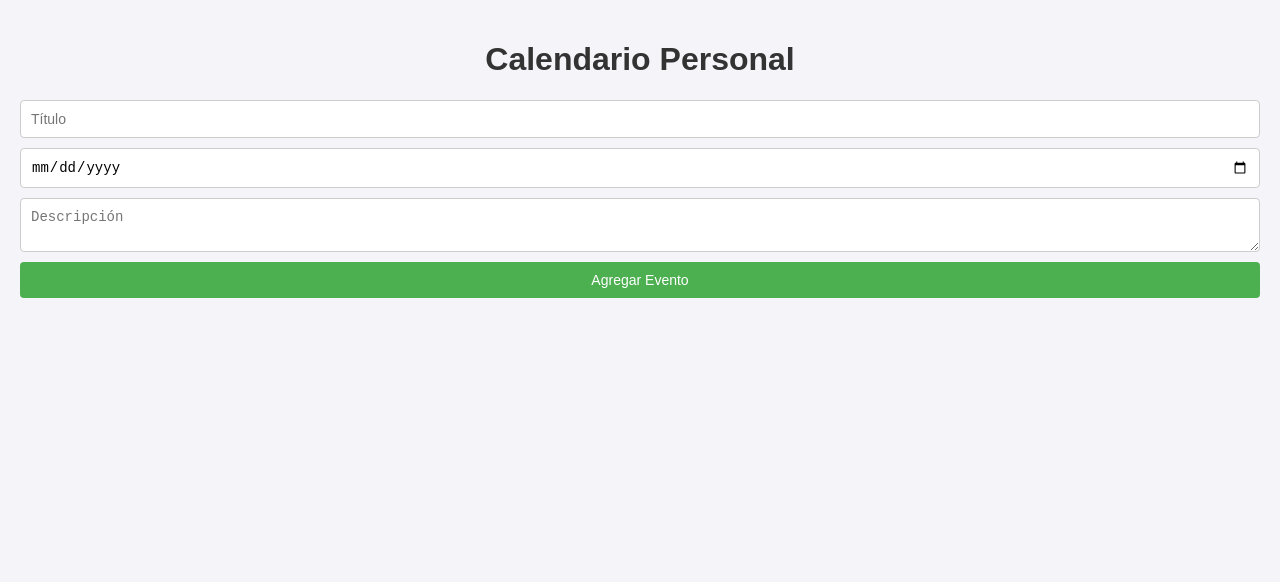
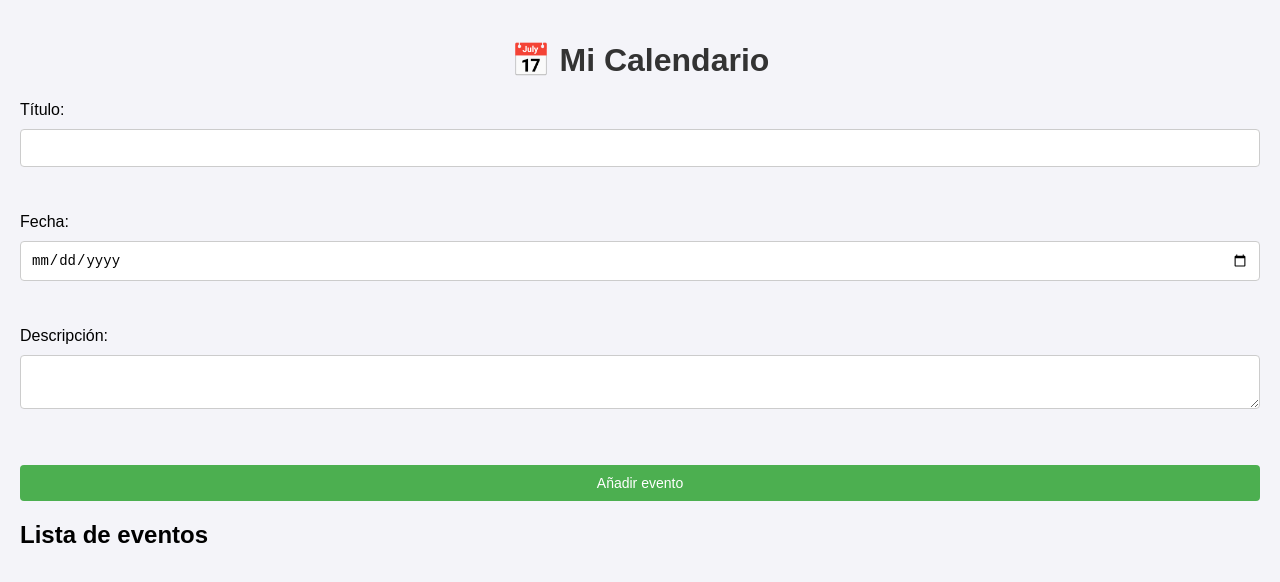
Before and after one commit to abraham-diaz/Calendario, a website: page public/index.html in a window 1280 px wide. Drawn offline with Linux system fonts and the light colour scheme; no server answers.

Commit message:
fixed:arreglos

```diff
--- a/public/index.html
+++ b/public/index.html
@@ -1,26 +1,36 @@
 <!DOCTYPE html>
-<html lang="en">
+<html lang="es">
 <head>
   <meta charset="UTF-8">
   <meta name="viewport" content="width=device-width, initial-scale=1.0">
+  <title>Calendario Personal</title>
   <link rel="stylesheet" href="styles.css">
-    <title>Calendario</title>
 </head>
 <body>
-    <h1>Calendario Personal</h1>
-       <!-- Formulario para agregar evento -->
+  <h1>📅 Mi Calendario</h1>
+
   <form id="eventoForm">
-      <input type="text" name="titulo" placeholder="Título" required>
-      <input type="date" name="fecha" required>
-      <textarea name="descripcion" placeholder="Descripción"></textarea>
-      <button type="submit">Agregar Evento</button>
+    <label>
+      Título:
+      <input type="text" id="titulo" name="titulo" required>
+    </label><br><br>
+
+    <label>
+      Fecha:
+      <input type="date" id="fecha" name="fecha" required>
+    </label><br><br>
+
+    <label>
+      Descripción:
+      <textarea id="descripcion" name="descripcion"></textarea>
+    </label><br><br>
+
+    <button type="submit">Añadir evento</button>
   </form>
 
-    <!-- Lista de eventos -->
+  <h2>Lista de eventos</h2>
   <ul id="listaEventos"></ul>
-  </div>
 
   <script src="script.js"></script>
 </body>
-</body>
 </html>
--- a/public/script.js
+++ b/public/script.js
@@ -4,52 +4,31 @@
 const form = document.getElementById('eventoForm');
 const lista = document.getElementById('listaEventos');
 
-
 // ==========================
 // 2️⃣ Funciones de UI
 // ==========================
-
-/**
- * Crea un elemento <li> para un evento
- * @param {Object} evento - Objeto evento {titulo, fecha, descripcion}
- * @returns {HTMLElement} li
- */
 function crearElementoEvento(evento) {
   const li = document.createElement('li');
   li.innerHTML = `
     <strong>${evento.titulo}</strong> - ${evento.fecha}<br>
-    ${evento.descripcion}
+    ${evento.descripcion || ''}
   `;
   return li;
 }
 
-/**
- * Muestra un array de eventos en la lista
- * @param {Array} eventos
- */
 function mostrarEventos(eventos) {
   lista.innerHTML = '';
   eventos.forEach(evento => lista.appendChild(crearElementoEvento(evento)));
 }
 
-
 // ==========================
-// 3️⃣ Funciones de API (backend)
+// 3️⃣ Funciones de API
 // ==========================
-
-/**
- * Obtiene todos los eventos desde el backend
- * @returns {Promise<Array>} eventos
- */
 async function obtenerEventos() {
   const res = await fetch('/eventos');
   return res.json();
 }
 
-/**
- * Envía un nuevo evento al backend
- * @param {Object} evento
- */
 async function agregarEvento(evento) {
   await fetch('/eventos', {
     method: 'POST',
@@ -57,7 +36,6 @@ async function agregarEvento(evento) {
     body: JSON.stringify(evento)
   });
 }
-
 
 // ==========================
 // 4️⃣ Manejo del formulario
@@ -78,7 +56,6 @@ form.addEventListener('submit', async (e) => {
   mostrarEventos(eventos);
 });
 
-
 // ==========================
 // 5️⃣ Inicialización
 // ==========================
```
Also changed, not shown: server.js (+17 -48 lines), 1 other file. Lines whose indentation alone changed are shown as unchanged.
